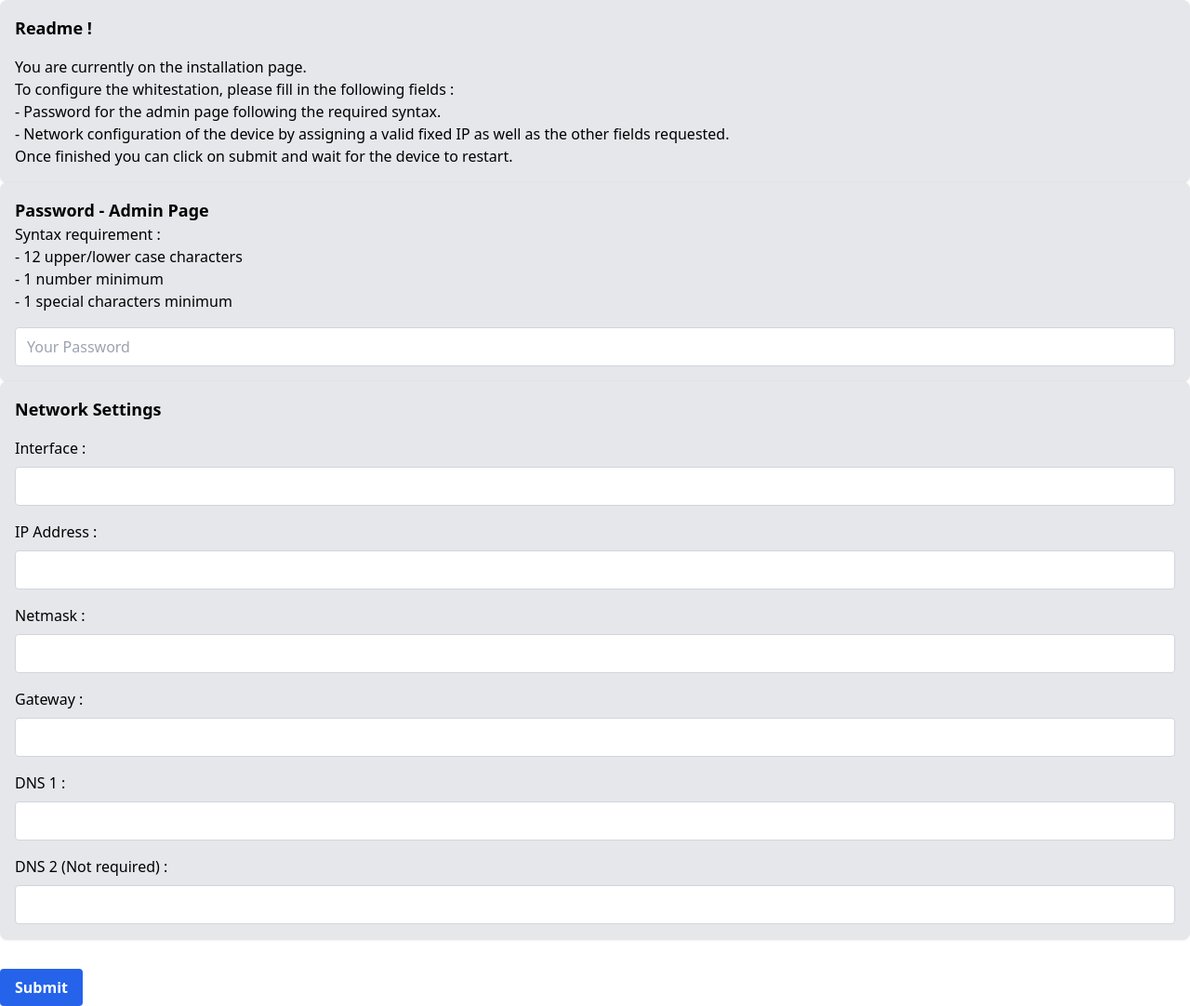
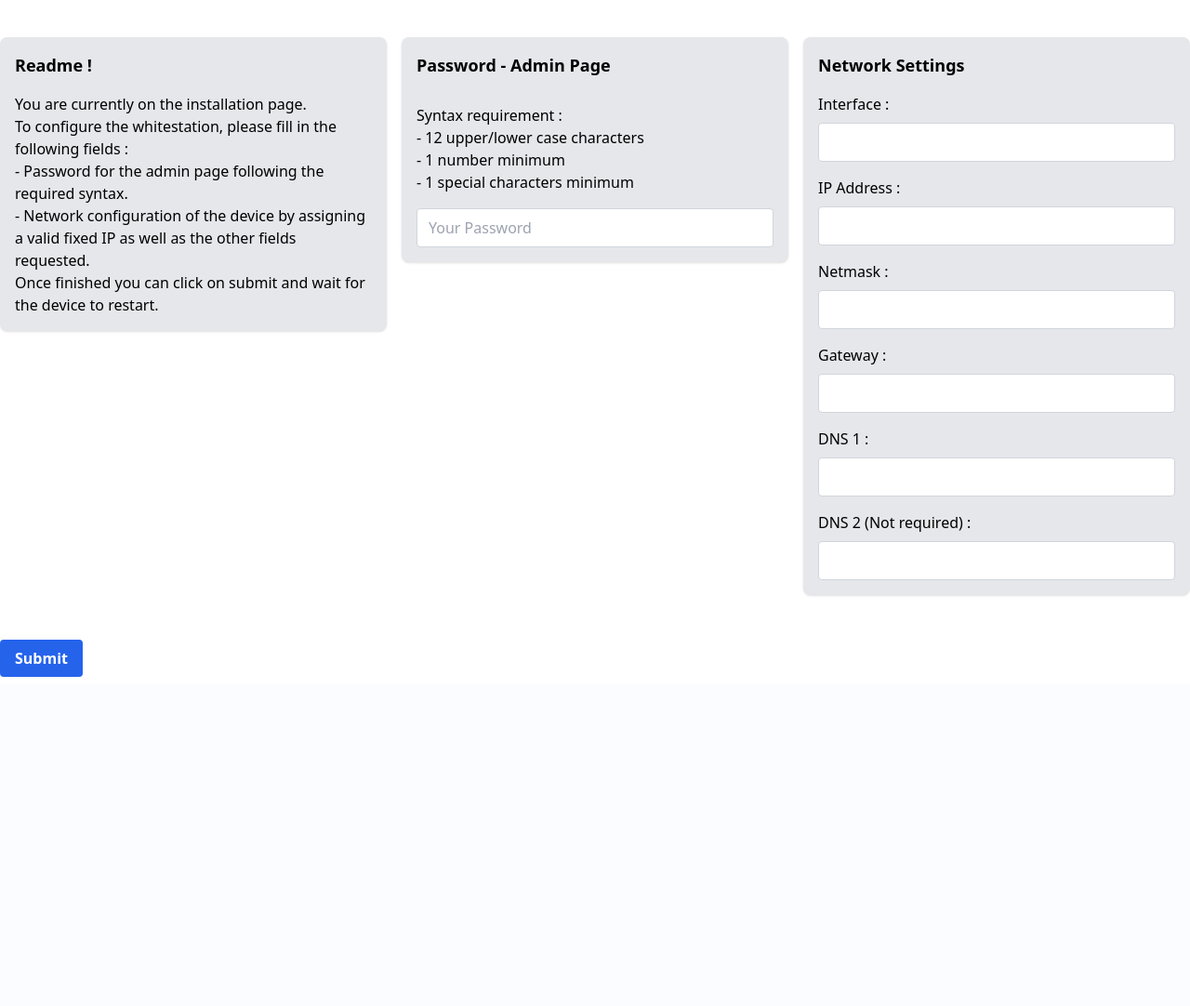
Before and after one commit to sabu-ws/allinone, a Flask app: template gui/templates/setup.html in a window 1280 px wide. Shown: the part 64-1146 px from the top of the page at 93% size. After the commit the page ends 792 px from the top, so only its background shows below. Run offline with Flask 2, Linux system fonts and the light colour scheme; the template is opened without the code that fills it, so the values that code supplies are empty; parts of the project's set-up code (start-up, migrations or seed data) failed here and were passed over.

Commit message:
Update npm

```diff
--- a/gui/static/public/output.css
+++ b/gui/static/public/output.css
@@ -560,6 +560,10 @@
   position: static;
 }
 
+.fixed {
+  position: fixed;
+}
+
 .absolute {
   position: absolute;
 }
@@ -695,12 +699,20 @@
   margin-right: 0.5rem;
 }
 
+.mt-10 {
+  margin-top: 2.5rem;
+}
+
 .mt-4 {
   margin-top: 1rem;
 }
 
 .mt-6 {
   margin-top: 1.5rem;
+}
+
+.mt-7 {
+  margin-top: 1.75rem;
 }
 
 .mt-8 {
@@ -855,6 +867,10 @@
           appearance: none;
 }
 
+.grid-cols-1 {
+  grid-template-columns: repeat(1, minmax(0, 1fr));
+}
+
 .grid-cols-6 {
   grid-template-columns: repeat(6, minmax(0, 1fr));
 }
@@ -893,6 +909,10 @@
 
 .justify-between {
   justify-content: space-between;
+}
+
+.gap-4 {
+  gap: 1rem;
 }
 
 .space-x-2 > :not([hidden]) ~ :not([hidden]) {
@@ -1389,22 +1409,9 @@
   box-shadow: var(--tw-ring-offset-shadow), var(--tw-ring-shadow), var(--tw-shadow, 0 0 #0000);
 }
 
-.focus\:ring-blue-500:focus {
-  --tw-ring-opacity: 1;
-  --tw-ring-color: rgb(59 130 246 / var(--tw-ring-opacity));
-}
-
 .focus\:ring-red-600:focus {
   --tw-ring-opacity: 1;
   --tw-ring-color: rgb(220 38 38 / var(--tw-ring-opacity));
-}
-
-.focus\:ring-offset-2:focus {
-  --tw-ring-offset-width: 2px;
-}
-
-.focus\:ring-offset-blue-200:focus {
-  --tw-ring-offset-color: #bfdbfe;
 }
 
 :is(.dark .dark\:border-gray-600) {
@@ -1518,6 +1525,10 @@
     width: 100%;
   }
 
+  .md\:grid-cols-3 {
+    grid-template-columns: repeat(3, minmax(0, 1fr));
+  }
+
   .md\:flex-row {
     flex-direction: row;
   }
```
